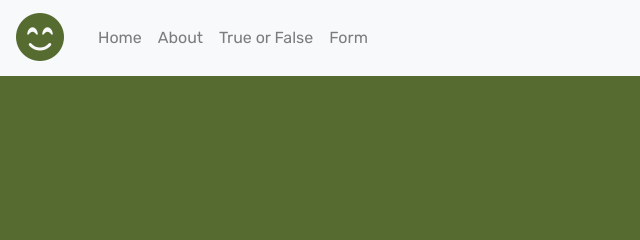
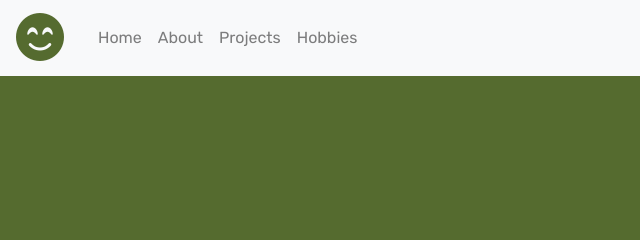
Before and after one commit to reececilon/portfolio-site, a plain HTML site: page index.html in a window 1280 px wide. Shown: the top 240 px of the page, 0-640 px from the left. Drawn offline with nearby package versions, Linux system fonts and the light colour scheme.

Commit message:
Changed nav links

```diff
--- a/index.html
+++ b/index.html
@@ -30,10 +30,10 @@
                 <a class="nav-link" href="#about">About</a>
               </li>
               <li class="nav-item">
-                <a class="nav-link" href="#truthofalse">True or False</a>
+                <a class="nav-link" href="#truthofalse">Projects</a>
               </li>
               <li class="nav-item">
-                <a class="nav-link" href="#form">Form</a>
+                <a class="nav-link" href="#form">Hobbies</a>
               </li>
             </ul>
           </div>
```
